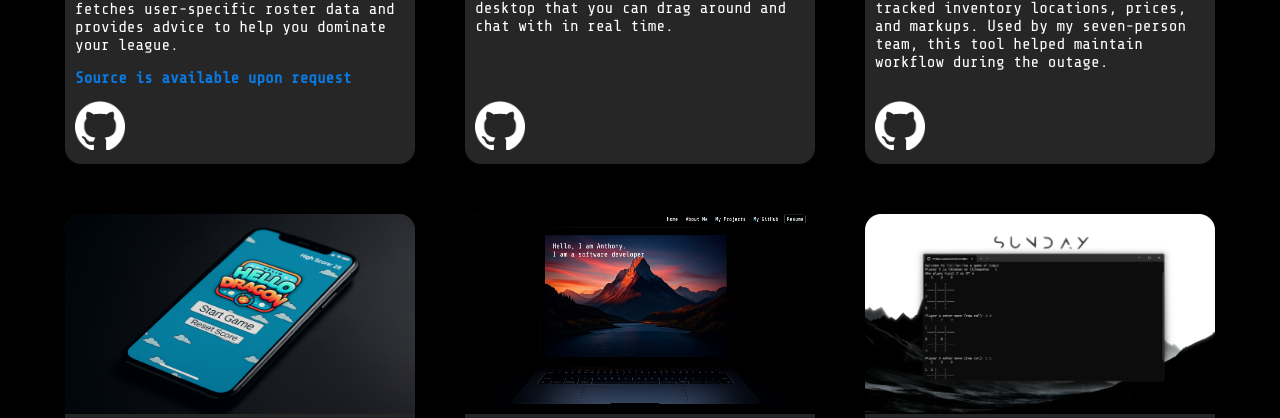
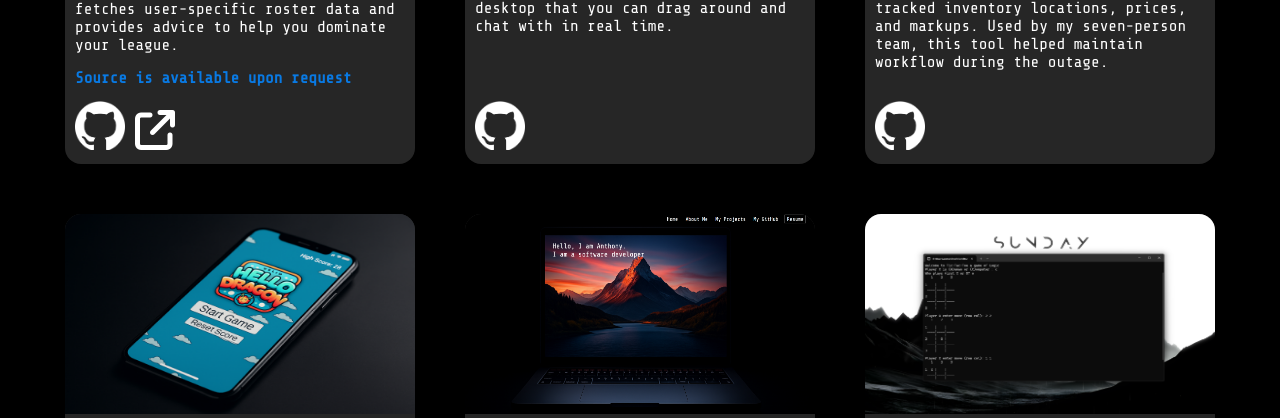
Before and after one commit to ant-cantu/portfolio, a Flask app: page / in a window 1280 px wide. Shown: the part 2597-3015 px from the top of the page. Run offline with Flask 3, Linux system fonts and the light colour scheme; some libraries are stand-ins or nearby versions.

Commit message:
Add external link icon and update project links UI
Introduced an external link icon for Fumbld AI project, styled it in projects.css, and included FontAwesome for the icon. Also updated app.py to specify host in development mode.

```diff
--- a/src/app.py
+++ b/src/app.py
@@ -71,4 +71,5 @@ def privacy():
 
 if os.getenv('APP_ENV') == "development":
     if __name__ == "__main__":
-        app.run(debug=True)
+        # app.run(debug=True)
+        app.run(host='localhost', debug=True)
--- a/src/static/css/projects.css
+++ b/src/static/css/projects.css
@@ -54,6 +54,22 @@
     justify-content: space-between;
     flex: 1;
 }
+#project #container span {
+    display: flex;
+    justify-content: flex-start;
+    align-items: center;
+    gap: 10px;
+}
+
+#external-link {
+    font-size: 2.5rem;
+    color: white;
+    text-decoration: none;
+    transition: 0.3s ease;
+}
+#external-link:hover {
+    color: rgb(9, 122, 228);
+}
 
 #project h1, p, #github-logo {
     padding: 0;
--- a/src/templates/index.html
+++ b/src/templates/index.html
@@ -197,7 +197,10 @@
                                 <p>
                                     <strong>Source is available upon request</strong>
                                 </p>
+                                <span>
                                 <a href="https://github.com/ant-cantu/fumbld-ai-public/" target="_blank" rel="noopener"><img id="github-logo" src="{{ url_for('static', filename='img/github-mark-white.png') }}"></a>
+                                <a id="external-link" href="https://fumbldai.com" target="_blank" rel="noopener"><i class="fa-solid fa-arrow-up-right-from-square"></i></a>
+                                </span>
                             </div>
                         </div>
 
@@ -309,5 +312,6 @@
 
         <div id="fixed-tooltip"></div>
         <script src="{{ url_for('static', filename='js/script.js') }}"></script>
+        <script src="https://kit.fontawesome.com/676b20498b.js" crossorigin="anonymous"></script>
     </body>
 </html>
```
